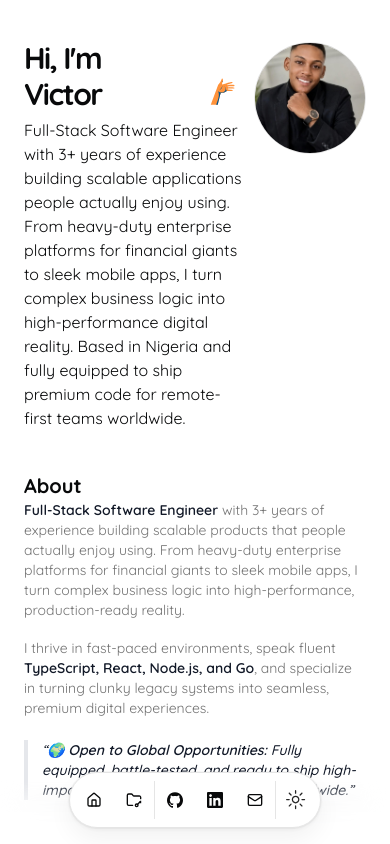
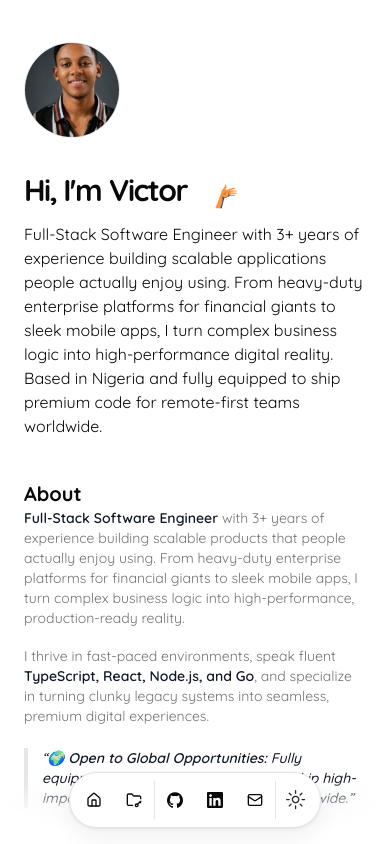
Before and after one commit to v-techhub/portfolio-v2, a Next.js app: page / in a window 390 px wide. Shown: the top 844 px of the page. Built offline with nearby package versions, Linux system fonts and the light colour scheme.

Commit message:
improve responsiveness

```diff
--- a/src/app/page.tsx
+++ b/src/app/page.tsx
@@ -22,19 +22,19 @@ export default function Page() {
     <main className="flex flex-col min-h-[100dvh] space-y-10">
       <section id="hero">
         <div className="mx-auto w-full max-w-2xl space-y-8">
-          <div className="gap-2 flex justify-between">
+          <div className="flex flex-col-reverse justify-between gap-6 sm:flex-row sm:gap-2">
             <div className="flex-col flex flex-1 space-y-1.5">
-              <div className="flex items-center gap-2">
-                <BlurFadeText
-                  delay={BLUR_FADE_DELAY}
-                  className="text-3xl font-bold tracking-tighter sm:text-5xl xl:text-6xl/none"
-                  yOffset={8}
-                  text={`Hi, I'm ${DATA.name.split(" ")[0]}`}
-                />
-                <span className="size-20 sm:size-24 flex items-center justify-center -mt-2 sm:-mt-4">
-                  <WavingHand />
-                </span>
-              </div>
+              <BlurFade delay={BLUR_FADE_DELAY}>
+                <h1 className="text-3xl font-bold tracking-tighter sm:text-5xl xl:text-6xl/none flex flex-wrap items-center gap-x-2 gap-y-0">
+                  <span>Hi, I'm</span>
+                  <span className="inline-flex items-center gap-x-1 sm:gap-x-2">
+                    {DATA.name.split(" ")[0]}
+                    <span className="size-16 sm:size-20 flex items-center justify-center -mt-2 sm:-mt-4 -ml-2 sm:-ml-3">
+                      <WavingHand />
+                    </span>
+                  </span>
+                </h1>
+              </BlurFade>
               <BlurFadeText
                 className="max-w-[600px] md:text-xl"
                 delay={BLUR_FADE_DELAY}
@@ -42,7 +42,7 @@ export default function Page() {
               />
             </div>
             <BlurFade delay={BLUR_FADE_DELAY}>
-              <Avatar className="size-28 border">
+              <Avatar className="size-24 sm:size-28 border">
                 <AvatarImage
                   alt={DATA.name}
                   src={DATA.avatarUrl}
--- a/src/data/resume.tsx
+++ b/src/data/resume.tsx
@@ -24,7 +24,7 @@ I thrive in fast-paced environments, speak fluent **TypeScript, React, Node.js,
 * **Revenue-Driven Engineering:** Focused on the bottom line—whether that means boosting conversion rates by implementing frictionless global/regional checkouts (Paystack + Google Pay) or optimizing backend throughput using Go.
 * **Sleek UI/UX Obsessed:** I build for the user. I specialize in upgrading dated applications into premium, ultra-modern interfaces inspired by clean Apple and Shadcn design standards.
 * **Cross-Platform Versatility:** Seamlessly jumping between robust server-side API architecture and high-performance mobile apps without missing a beat.`,
-  avatarUrl: "/victorscripts.jpg",
+  avatarUrl: "/victor.jpg",
   skills: [
     "React",
     "React Native",
@@ -103,7 +103,7 @@ I thrive in fast-paced environments, speak fluent **TypeScript, React, Node.js,
       href: "#",
       location: "Remote",
       title: "Software Engineer",
-      logoUrl: "/victorscripts.jpg",
+      logoUrl: "/victor.jpg",
       start: "January 2023",
       end: "May 2025",
       description:
```
Also changed, not shown: public/victor.jpg (added), public/victorscripts.jpg (deleted).
